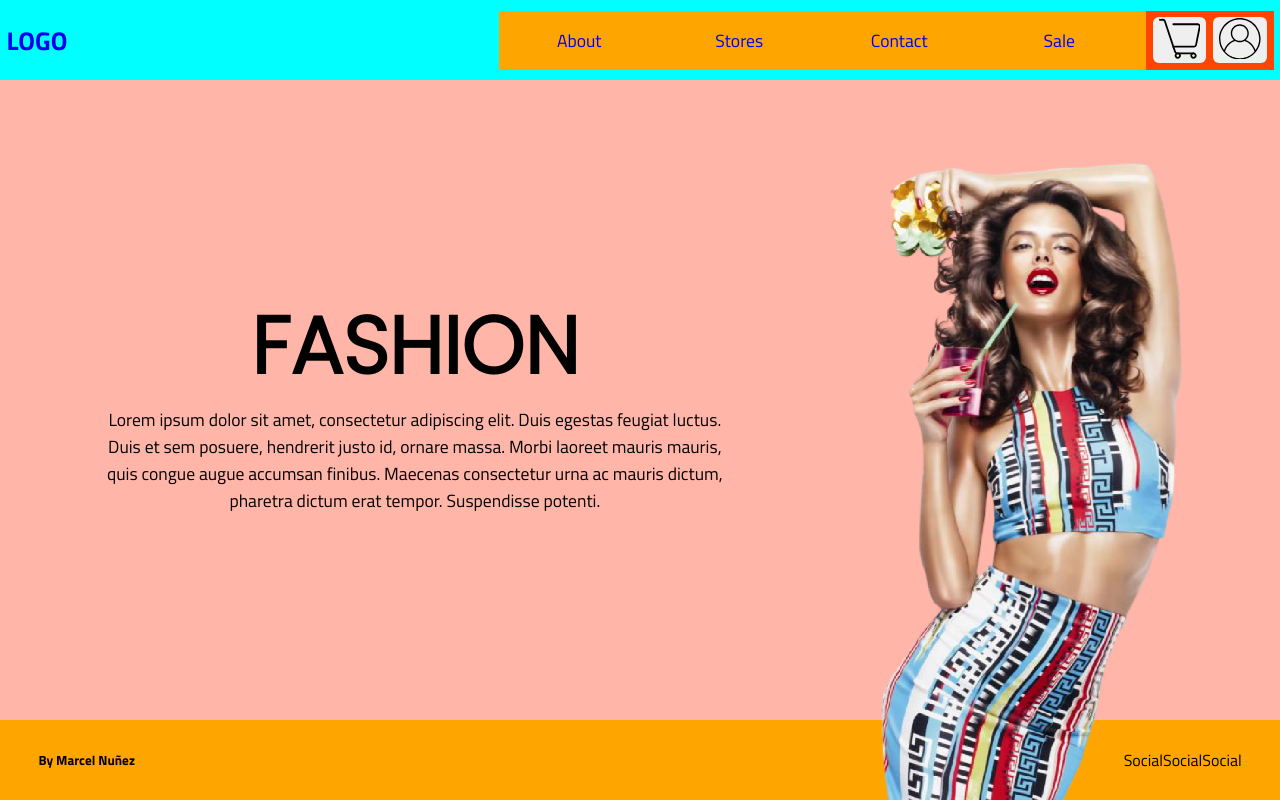
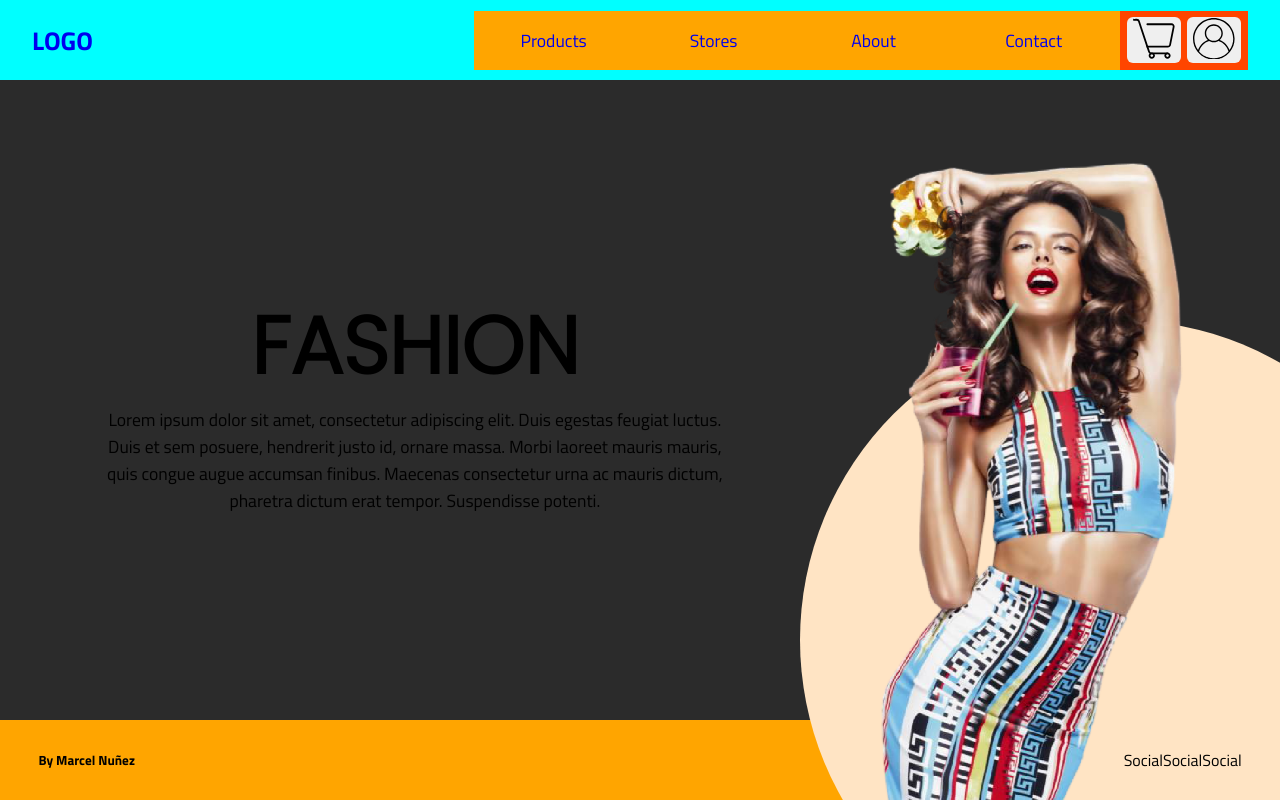
Before and after one commit to MarcelNDG/fashion-for-portfolio, a React (Create React App) app: page / in a window 1280 px wide. Built offline with nearby package versions, Linux system fonts and the light colour scheme.

Commit message:
Sphere and other corrections

```diff
--- a/src/App.css
+++ b/src/App.css
@@ -28,7 +28,7 @@ header{
  height: 10vh;
  grid-template-columns: 1fr 0.8fr;
  grid-gap: 0.4rem;
- padding: 0 0.4rem;
+ padding: 0 1rem;
  min-height: 3rem;
 
   grid-area: header;
@@ -42,7 +42,7 @@ main{
   flex-direction: column;
   align-items: center;
   text-align: center;
-  background-color: rgb(255, 181, 168);
+
   padding: 0rem 0.4rem;
 
   min-height: 80vh;
@@ -119,7 +119,7 @@ footer{
   align-items: center;
   background-color: rgba(0, 0, 255, 0.281);
   justify-content: flex-end;
-  padding: 0.3rem;
+  padding: 1rem;
 
   min-height: 3rem;
   height: 10vh;
@@ -202,6 +202,26 @@ z-index: 2;
   font-size: 1.1rem;
   z-index: 2;
 }
+.sphereContainer{
+  display: none;
+  position: absolute;
+  overflow: hidden;
+  width: 100vw;
+  height: 100vh;
+}
+.sphereBig{
+  display: block;
+  position: absolute;
+  background-color: bisque;
+  height: 40rem;
+  width: 40rem;
+  border-radius: 50%;
+  right: -10rem;
+  bottom: -10rem;
+  overflow: hidden;
+
+  z-index: 0;
+}
 
 /* --- FOOTER styling --- */
 .footerWrap {
@@ -277,6 +297,11 @@ z-index: 2;
 
   /* Header */
 
+  header{
+    padding-left: 2rem;
+    padding-right: 2rem;
+  }
+
   .headerOptionsWrap{
     display: flex;
     flex-direction: column;
@@ -285,9 +310,8 @@ z-index: 2;
     display: grid;
     grid-template-columns: 1fr 1fr 1fr 1fr;
     justify-content: space-evenly;
-    width: 60vw;
+    width: 50vw;
     max-width: 40rem;
-
   }
   .mobileBtnWrap{
     display: none;
@@ -319,6 +343,9 @@ z-index: 2;
     align-self: end;
     right: 1.8rem;
     opacity: 1;
+  }
+  .sphereContainer{
+    display: block;
   }
 
   /* About */
@@ -355,6 +382,7 @@ z-index: 2;
     right: 6rem;
   }
 
+  /* about */
   .aboutWrap{
     padding: 0 8rem;
   }
--- a/src/components/HeaderContent.js
+++ b/src/components/HeaderContent.js
@@ -10,10 +10,10 @@ const HeaderContent = () => {
           <Link to='/' className='topLogoLink'> <h1 className='topLogo'>LOGO</h1></Link>
             <div className='headerWrap'>
                 <ul className='headerBtnList'>
+                    <Link to='/sale' className='headerBtn'>Products</Link>
+                    <Link to='/stores' className='headerBtn'>Stores</Link>
                     <Link to='/about' className='headerBtn'>About</Link>
-                    <Link to='/stores' className='headerBtn'>Stores</Link>
                     <Link to='/contact' className='headerBtn'>Contact</Link>
-                    <Link to='/sale' className='headerBtn'>Sale</Link>
 
 
                 </ul>
--- /dev/null
+++ b/src/components/SphereBig.js
@@ -0,0 +1,26 @@
+import React from 'react'
+import { useEffect } from 'react'
+
+
+const SphereBig = () => {
+
+    useEffect(() => {
+        const sphereBig = document.getElementById('sphereBig')
+
+        sphereBig.style.opacity = '1'
+        sphereBig.style.transition = '1.8s'
+        return () => {
+
+        }
+    }, [])
+    return(
+        <>
+        <div className='sphereContainer'>
+            <div className='sphereBig' id='sphereBig'></div>
+        </div>
+        </>
+    )
+}
+
+
+export default SphereBig
--- a/src/pages/Home.js
+++ b/src/pages/Home.js
@@ -6,6 +6,7 @@ import Model from '../img/model.png'
 import MobileBtn from '../components/MobileBtn'
 import HeaderContent from '../components/HeaderContent'
 import FooterContent from '../components/FooterContent'
+import SphereBig from '../components/SphereBig'
 
 
 const Home = () => {
@@ -31,6 +32,8 @@ const Home = () => {
         </footer>
 
 
+                <SphereBig />
+
             <img className='modelPic' src={Model} alt="Model" />
 
 
```
